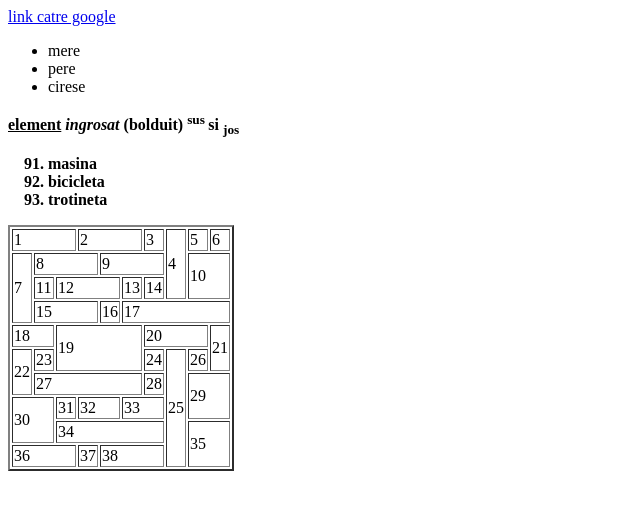
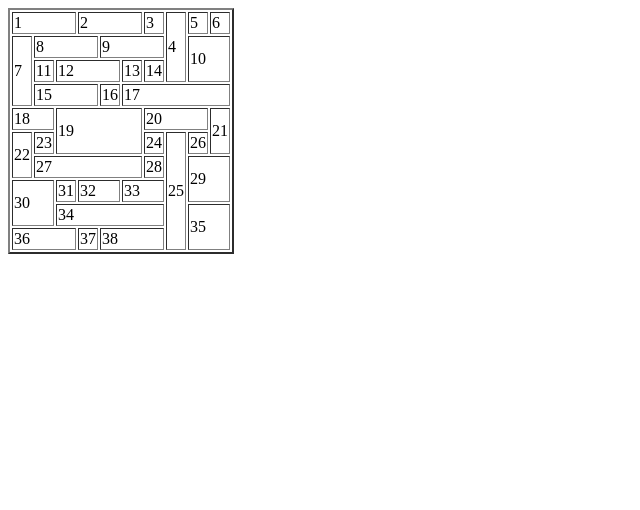
Before and after one commit to SimonaLazar/cssMasterclass, a plain HTML site: page tema 1/index.html in a window 1280 px wide. Shown: the whole page, without its empty margins (0-640 px from the left). Drawn offline with Linux system fonts and the light colour scheme.

```diff
--- a/index.html
+++ b/tema 1/index.html
@@ -35,25 +35,6 @@
 <tr>
 <td colspan="3">36</td><td>37</td><td colspan="3">38</td>
 </tr>
-<a href="https://google.ro//">link catre google</a>
-
-<!--lista random-->
-<ul>
-<li> mere</li>
-<li> pere</li>
-<li>cirese</li>
-</ul>
-
-<!-- elemnt bolduit etc-->
-<b> <u>element</u> <b> <i>ingrosat </i> (bolduit) </b> <sup>sus </sup> si <sub> jos</sub>
-<!-- lista ordonata-->
-<ol start="91">
-<li>masina</li>
-<li>bicicleta</li>
-<li>trotineta</li>
-</ol>
 </table>
-
-
 </body>
 </html>
```
